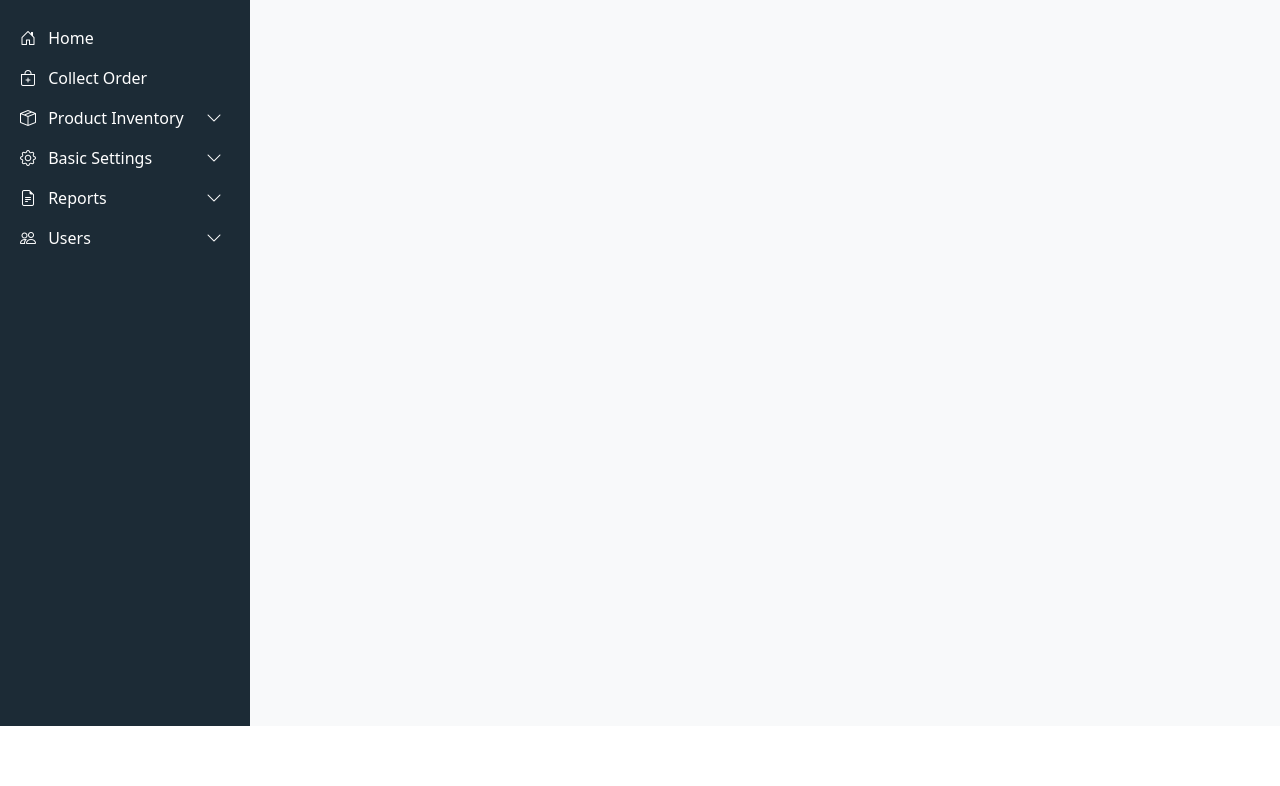
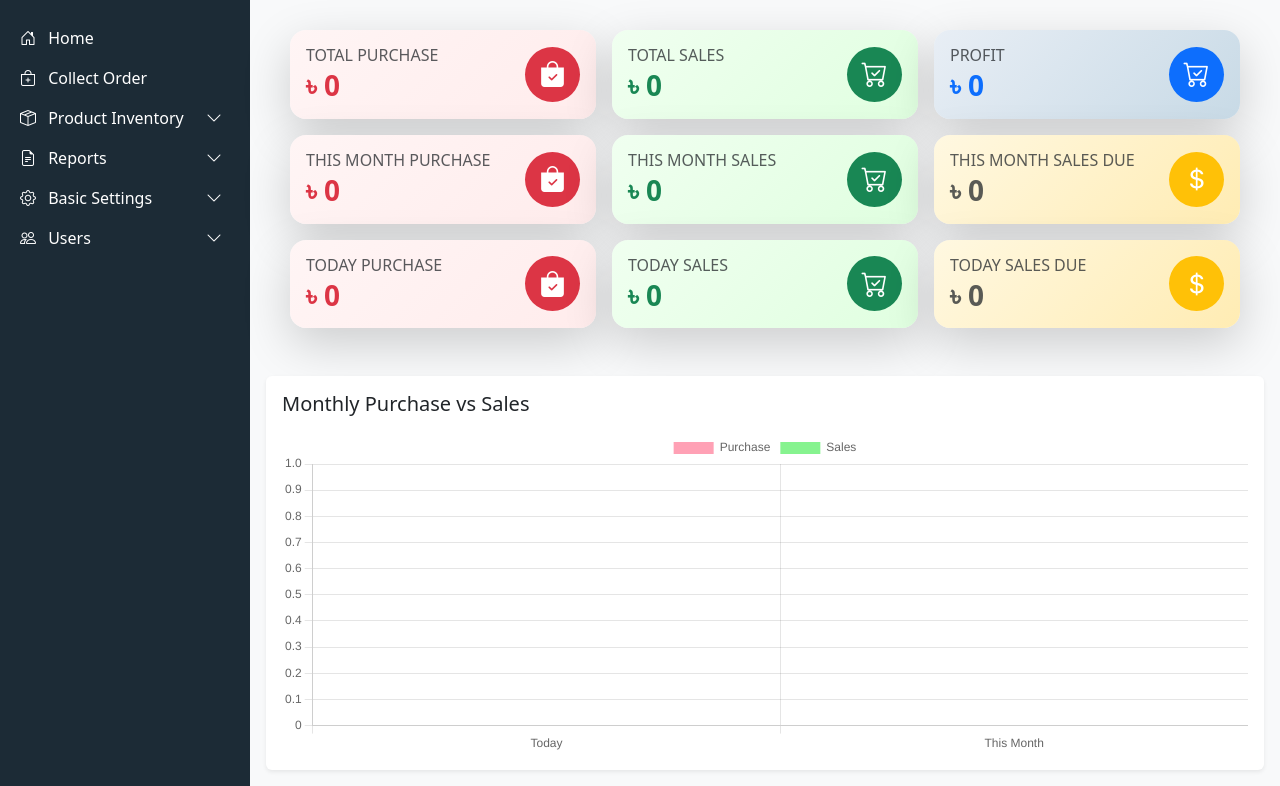
Before and after one commit to dhrubamajumder/inventory_system_with_role_permissions, a Django app: page /dashboard/ in a window 1280 px wide. Shown: the part 130-916 px from the top of the page. Before the commit the page ends 856 px from the top, so only its background shows below. Run offline with Django 5.2, Linux system fonts and the light colour scheme; the visitor is signed in with stand-in values (Sample User, id 1); data that the repository does not hold is empty.

Commit message:
dashboard update

```diff
--- /dev/null
+++ b/accounts/templates/auths/admin_dashboard.html
@@ -0,0 +1,258 @@
+{% extends 'base.html' %}
+{% block content %}
+<h1>Dashboard Page</h1>
+
+<style>
+.total-purchase-card {
+  background: linear-gradient(135deg, #fff5f5, #ffecec);
+  transition: transform 0.3s ease, box-shadow 0.3s ease;
+  border-radius: 16px;
+}
+
+.total-sales-card {
+  background: linear-gradient(135deg, #f0fff0, #e0ffe0);
+  transition: transform 0.3s ease, box-shadow 0.3s ease;
+  border-radius: 16px;
+}
+
+.total-profit-card {
+  background: linear-gradient(135deg, #e8eef5, #c8dae6);
+  transition: transform 0.3s ease, box-shadow 0.3s ease;
+  border-radius: 16px;
+}
+
+
+.total-due-card {
+  background: linear-gradient(135deg, #fff8e1, #ffecb3);
+  transition: transform 0.3s ease, box-shadow 0.3s ease;
+  border-radius: 16px;
+}
+
+.total-due-card:hover,
+.total-profit-card:hover,
+.total-sales-card:hover,
+.total-purchase-card:hover {
+  transform: translateY(-5px);
+  box-shadow: 0 12px 25px rgba(0,0,0,0.15);
+}
+
+.icon-box {
+  width: 55px;
+  height: 55px;
+  border-radius: 50%;
+  display: flex;
+  align-items: center;
+  justify-content: center;
+  font-size: 26px;
+}
+</style>
+
+<body class="bg-light">
+<div class="container-fluid p-4">
+  <!-- Cards -->
+  <div class="row g-3 mb-4">
+    <!-- Total Purchase -->
+    <div class="col-md-4">
+      <div class="card border-0 shadow-lg h-100 total-purchase-card">
+        <div class="card-body d-flex align-items-center justify-content-between">
+          <div>
+            <h6 class="text-uppercase text-muted mb-1">Total Purchase</h6>
+            <h3 class="fw-bold text-danger mb-0">
+              ৳ {{ total_purchase }}
+            </h3>
+          </div>
+          <div class="icon-box bg-danger text-white">
+            <i class="bi bi-bag-check-fill"></i>
+          </div>
+        </div>
+      </div>
+    </div>
+
+ {% comment %} <!-------------- Total Sales ----------> {% endcomment %}
+    <div class="col-md-4">
+      <div class="card border-0 shadow-lg h-100 total-sales-card">
+        <div class="card-body d-flex align-items-center justify-content-between">
+          <div>
+            <h6 class="text-uppercase text-muted mb-1">Total Sales</h6>
+            <h3 class="fw-bold text-success mb-0">
+              ৳ {{ total_sales }}
+            </h3>
+          </div>
+          <div class="icon-box bg-success text-white">
+            <i class="bi bi-cart-check"></i>
+          </div>
+        </div>
+      </div>
+    </div>
+
+    <!-- Profit -->
+    <div class="col-md-4">
+      <div class="card border-0 shadow-lg h-100 total-profit-card">
+        <div class="card-body d-flex align-items-center justify-content-between">
+          <div>
+            <h6 class="text-uppercase text-muted mb-1">Profit</h6>
+            <h3 class="fw-bold text-primary mb-0">
+              ৳ {{ profit }}
+            </h3>
+          </div>
+          <div class="icon-box bg-primary text-white">
+            <i class="bi bi-cart-check"></i>
+          </div>
+        </div>
+      </div>
+    </div>
+
+
+        <!-- This Month Purchase -->
+    <div class="col-md-4">
+      <div class="card border-0 shadow-lg h-100 total-purchase-card">
+        <div class="card-body d-flex align-items-center justify-content-between">
+          <div>
+            <h6 class="text-uppercase text-muted mb-1">This Month Purchase</h6>
+            <h3 class="fw-bold text-danger mb-0">
+              ৳ {{ month_purchase }}
+            </h3>
+          </div>
+          <div class="icon-box bg-danger text-white">
+            <i class="bi bi-bag-check-fill"></i>
+          </div>
+        </div>
+      </div>
+    </div>
+
+            <!-- This Month Sales -->
+    <div class="col-md-4">
+      <div class="card border-0 shadow-lg h-100 total-sales-card">
+        <div class="card-body d-flex align-items-center justify-content-between">
+          <div>
+            <h6 class="text-uppercase text-muted mb-1">This Month Sales</h6>
+            <h3 class="fw-bold text-success mb-0">
+              ৳ {{ month_sales }}
+            </h3>
+          </div>
+          <div class="icon-box bg-success text-white">
+            <i class="bi bi-cart-check"></i>
+          </div>
+        </div>
+      </div>
+    </div>
+
+    <!-- This Month Sales -->
+    <div class="col-md-4">
+      <div class="card border-0 shadow-lg h-100 total-due-card">
+        <div class="card-body d-flex align-items-center justify-content-between">
+          <div>
+            <h6 class="text-uppercase text-muted mb-1">This Month Sales Due</h6>
+            <h3 class="fw-bold text-muted mb-0">
+              ৳ 0
+            </h3>
+          </div>
+          <div class="icon-box bg-warning text-white">
+            <i class="bi bi-currency-dollar"></i>
+          </div>
+        </div>
+      </div>
+    </div>
+
+    <!-- Today Purchase -->
+    <div class="col-md-4">
+      <div class="card border-0 shadow-lg h-100 total-purchase-card">
+        <div class="card-body d-flex align-items-center justify-content-between">
+          <div>
+            <h6 class="text-uppercase text-muted mb-1">Today Purchase</h6>
+            <h3 class="fw-bold text-danger mb-0">
+              ৳ {{ today_purchase }}
+            </h3>
+          </div>
+          <div class="icon-box bg-danger text-white">
+            <i class="bi bi-bag-check-fill"></i>
+          </div>
+        </div>
+      </div>
+    </div>
+
+    <!-- Today Sales -->
+    <div class="col-md-4">
+      <div class="card border-0 shadow-lg h-100 total-sales-card">
+        <div class="card-body d-flex align-items-center justify-content-between">
+          <div>
+            <h6 class="text-uppercase text-muted mb-1">Today Sales</h6>
+            <h3 class="fw-bold text-success mb-0">
+              ৳ {{ today_sales }}
+            </h3>
+          </div>
+          <div class="icon-box bg-success text-white">
+            <i class="bi bi-cart-check"></i>
+          </div>
+        </div>
+      </div>
+    </div>
+
+      <!-- Today Sales Due -->
+    <div class="col-md-4">
+      <div class="card border-0 shadow-lg h-100 total-due-card">
+        <div class="card-body d-flex align-items-center justify-content-between">
+          <div>
+            <h6 class="text-uppercase text-muted mb-1">Today Sales Due</h6>
+            <h3 class="fw-bold text-muted mb-0">
+              ৳ 0
+            </h3>
+          </div>
+          <div class="icon-box bg-warning text-white">
+            <i class="bi bi-currency-dollar"></i>
+          </div>
+        </div>
+      </div>
+    </div>
+
+
+  </div>
+</div>
+
+
+
+  <!-- Chart -->
+  <div class="card shadow-sm border-0">
+    <div class="card-body">
+      <h5 class="mb-3">Monthly Purchase vs Sales</h5>
+      <canvas id="dashboardChart" height="100"></canvas>
+    </div>
+  </div>
+
+</div>
+
+<script>
+const labels = ['Today', 'This Month'];
+
+const purchaseData = [{{ today_purchase }}, {{ month_purchase }}];
+const salesData = [{{ today_sales }}, {{ month_sales }}];
+
+new Chart(document.getElementById('dashboardChart'), {
+  type: 'bar',
+  data: {
+    labels: labels,
+    datasets: [
+      {
+        label: 'Purchase',
+        data: purchaseData,
+        backgroundColor: 'rgba(255, 99, 132, 0.6)'
+      },
+      {
+        label: 'Sales',
+        data: salesData,
+        backgroundColor: 'rgba(54, 235, 69, 0.6)'
+      }
+    ]
+  },
+  options: {
+    responsive: true,
+    scales: {
+      y: { beginAtZero: true }
+    }
+  }
+});
+
+</script>
+
+
+{% endblock %}
--- a/accounts/templates/auths/home.html
+++ b/accounts/templates/auths/home.html
@@ -1,4 +1,105 @@
 {% extends 'base.html' %}
 {% block content %}
 <h1>Dashboard Page</h1>
+
+
+
+</head>
+
+<body class="bg-light">
+
+<div class="container-fluid p-4">
+
+  <!-- Cards -->
+  <div class="row g-3 mb-4">
+
+  <!-- Total Purchase -->
+  <div class="col-md-4">
+    <div class="card shadow-sm border-0">
+      <div class="card-body">
+        <h6>Total Purchase</h6>
+        <h3 class="text-danger">৳ {{ total_purchase }}</h3>
+      </div>
+    </div>
+  </div>
+
+  <!-- Total Sales -->
+  <div class="col-md-4">
+    <div class="card shadow-sm border-0">
+      <div class="card-body">
+        <h6>Total Sales</h6>
+        <h3 class="text-success">৳ {{ total_sales }}</h3>
+      </div>
+    </div>
+  </div>
+
+  <!-- Profit -->
+  <div class="col-md-4">
+    <div class="card shadow-sm border-0">
+      <div class="card-body">
+        <h6>Profit</h6>
+        <h3 class="text-primary">৳ {{ profit }}</h3>
+      </div>
+    </div>
+  </div>
+
+  <!-- Today Purchase -->
+  <div class="col-md-4">
+    <div class="card shadow-sm border-0">
+      <div class="card-body">
+        <h6>Today Purchase</h6>
+        <h3 class="text-warning">৳ {{ today_purchase }}</h3>
+      </div>
+    </div>
+  </div>
+
+  <!-- Today Sales -->
+  <div class="col-md-4">
+    <div class="card shadow-sm border-0">
+      <div class="card-body">
+        <h6>Today Sales</h6>
+        <h3 class="text-info">৳ {{ today_sales }}</h3>
+      </div>
+    </div>
+  </div>
+
+  <!-- This Month Purchase -->
+  <div class="col-md-4">
+    <div class="card shadow-sm border-0">
+      <div class="card-body">
+        <h6>This Month Purchase</h6>
+        <h3 class="text-danger">৳ {{ month_purchase }}</h3>
+      </div>
+    </div>
+  </div>
+
+  <!-- This Month Sales -->
+  <div class="col-md-4">
+    <div class="card shadow-sm border-0">
+      <div class="card-body">
+        <h6>This Month Sales</h6>
+        <h3 class="text-success">৳ {{ month_sales }}</h3>
+      </div>
+    </div>
+  </div>
+
+</div>
+
+
+
+
+  <!-- Chart -->
+  <div class="card shadow-sm border-0">
+    <div class="card-body">
+      <h5 class="mb-3">Monthly Purchase vs Sales</h5>
+      <canvas id="dashboardChart" height="100"></canvas>
+    </div>
+  </div>
+
+</div>
+
+</script>
+
+
+
 {% endblock %}
--- a/accounts/templates/base.html
+++ b/accounts/templates/base.html
@@ -6,6 +6,8 @@
 <title>Inventory Dashboard</title>
 <link href="https://cdn.jsdelivr.net/npm/bootstrap@5.3.2/dist/css/bootstrap.min.css" rel="stylesheet">
 <link href="https://cdn.jsdelivr.net/npm/bootstrap-icons@1.11.1/font/bootstrap-icons.css" rel="stylesheet">
+<script src="https://cdn.jsdelivr.net/npm/chart.js"></script>
+
 
 <style>
 body {
@@ -129,34 +131,7 @@ a[aria-expanded="true"] .rotate-icon {
                 </li>
                 {% endwith %}
 
-
-                {% with request.resolver_match.url_name as url_name %}
-                <li class="nav-item">
-                    <a class="nav-link d-flex justify-content-between align-items-center
-                        {% if url_name in 'product_create product_list category_create category_list supplier_create supplier_list system_list' %} active bg-secondary {% endif %}" data-bs-toggle="collapse" href="#accountsMenu" aria-expanded="{% if url_name in 'product_create product_list category_create category_list supplier_create supplier_list stock_list system_list' %}true{% else %}false{% endif %}">
-                        <span><i class="bi bi-gear"></i> Basic Settings</span><i class="bi bi-chevron-down rotate-icon"></i></a>
-
-                    <div class="collapse {% if url_name in 'product_create product_list category_create category_list supplier_create supplier_list system_list' %}show{% endif %}" id="accountsMenu">
-                        <ul class="nav flex-column bg-dark ms-3">
-                            <li><a class="nav-link {% if url_name == 'category_create' %}active text-info{% endif %}" href="{% url 'category_create' %}"> Category </a></li>
-
-                            <li><a class="nav-link {% if url_name == 'category_list' %}active text-info{% endif %}" href="{% url 'category_list' %}"> Category List </a></li>
-
-                            <li><a class="nav-link {% if url_name == 'product_create' %}active text-info{% endif %}" href="{% url 'product_create' %}"> Product Create </a></li>
-
-                            <li><a class="nav-link {% if url_name == 'product_list' %}active text-info{% endif %}" href="{% url 'product_list' %}"> Products List </a></li>
-
-                            <li><a class="nav-link {% if url_name == 'supplier_create' %}active text-info{% endif %}" href="{% url 'supplier_create' %}"> Supplier Create </a></li>
-
-                            <li><a class="nav-link {% if url_name == 'supplier_list' %}active text-info{% endif %}" href="{% url 'supplier_list' %}"> Supplier List </a></li>
-
-                            <li><a class="nav-link mb-3 {% if url_name == 'system_list' %}active text-info{% endif %}" href="{% url 'system_list' %}"> System Settings </a></li>
-                        </ul>
-                    </div>
-                </li>
-                {% endwith %}
-
-{% comment %} ====================================   Report =============================== {% endcomment %}
+                {% comment %} ====================================   Report =============================== {% endcomment %}
                 <li class="nav-item">
                     <a class="nav-link d-flex justify-content-between align-items-center
                     {% if request.resolver_match.url_name in 'sales_report stock_list ' %}
@@ -191,6 +166,34 @@ a[aria-expanded="true"] .rotate-icon {
                         </ul>
                     </div>
                 </li>
+
+                {% with request.resolver_match.url_name as url_name %}
+                <li class="nav-item">
+                    <a class="nav-link d-flex justify-content-between align-items-center
+                        {% if url_name in 'product_create product_list category_create category_list supplier_create supplier_list system_list' %} active bg-secondary {% endif %}" data-bs-toggle="collapse" href="#accountsMenu" aria-expanded="{% if url_name in 'product_create product_list category_create category_list supplier_create supplier_list stock_list system_list' %}true{% else %}false{% endif %}">
+                        <span><i class="bi bi-gear"></i> Basic Settings</span><i class="bi bi-chevron-down rotate-icon"></i></a>
+
+                    <div class="collapse {% if url_name in 'product_create product_list category_create category_list supplier_create supplier_list system_list' %}show{% endif %}" id="accountsMenu">
+                        <ul class="nav flex-column bg-dark ms-3">
+                            <li><a class="nav-link {% if url_name == 'category_create' %}active text-info{% endif %}" href="{% url 'category_create' %}"> Category </a></li>
+
+                            <li><a class="nav-link {% if url_name == 'category_list' %}active text-info{% endif %}" href="{% url 'category_list' %}"> Category List </a></li>
+
+                            <li><a class="nav-link {% if url_name == 'product_create' %}active text-info{% endif %}" href="{% url 'product_create' %}"> Product Create </a></li>
+
+                            <li><a class="nav-link {% if url_name == 'product_list' %}active text-info{% endif %}" href="{% url 'product_list' %}"> Products List </a></li>
+
+                            <li><a class="nav-link {% if url_name == 'supplier_create' %}active text-info{% endif %}" href="{% url 'supplier_create' %}"> Supplier Create </a></li>
+
+                            <li><a class="nav-link {% if url_name == 'supplier_list' %}active text-info{% endif %}" href="{% url 'supplier_list' %}"> Supplier List </a></li>
+
+                            <li><a class="nav-link mb-3 {% if url_name == 'system_list' %}active text-info{% endif %}" href="{% url 'system_list' %}"> System Settings </a></li>
+                        </ul>
+                    </div>
+                </li>
+                {% endwith %}
+
+
 {% comment %} ========================   Users   ============================= {% endcomment %}
                 <li class="nav-item">
                     <a class="nav-link d-flex justify-content-between align-items-center
@@ -357,7 +360,7 @@ a[aria-expanded="true"] .rotate-icon {
     </div>
 
 <script src="https://cdn.jsdelivr.net/npm/bootstrap@5.3.2/dist/js/bootstrap.bundle.min.js"></script>
-
+<script src="https://cdn.jsdelivr.net/npm/chart.js"></script>
 
 </body>
 </html>
--- a/accounts/views.py
+++ b/accounts/views.py
@@ -4,9 +4,12 @@ from .forms import RegisterForm
 from django.contrib.auth.models import User
 from django.contrib.auth.decorators import login_required
 from django.contrib.auth import login, logout
-# from .models import Category, Product, Purchase
-# from .models import Purchase, Stock
-
+from decimal import Decimal
+from collections import defaultdict
+from products.models import Purchase, Order  # Import from products app
+from django.db.models import Sum
+from django.db.models.functions import TruncMonth
+from django.utils import timezone
 
 
 def register_view(request):
@@ -48,4 +51,50 @@ def logout_view(request):
 
 @login_required
 def dashboard(request):
-    return render(request, 'auths/home.html')
+    today = timezone.now().date()
+    first_day_month = today.replace(day=1)
+
+    # All purchases
+    purchases = Purchase.objects.prefetch_related('items__product')
+
+    total_purchase = Decimal(sum([p.total for p in purchases]))
+    total_sales = Decimal(Order.objects.filter(status='completed').aggregate(total=Sum('grand_total'))['total'] or 0)
+    profit = total_sales - total_purchase
+
+    # Today purchase & sales
+    today_purchase = Decimal(sum([p.total for p in purchases if p.purchase_date.date() == today]))
+    today_sales = Decimal(Order.objects.filter(status='completed', created_at__date=today).aggregate(total=Sum('grand_total'))['total'] or 0)
+
+    # This month purchase & sales
+    month_purchase = Decimal(sum([p.total for p in purchases if p.purchase_date.date() >= first_day_month]))
+    month_sales = Decimal(Order.objects.filter(status='completed', created_at__date__gte=first_day_month).aggregate(total=Sum('grand_total'))['total'] or 0)
+
+    # Chart data (monthly)
+    from django.db.models.functions import TruncMonth
+    purchase_chart = (
+        Purchase.objects
+        .annotate(month=TruncMonth('purchase_date'))
+        .values('month')
+        .annotate(total=Sum('total_amount'))
+        .order_by('month')
+    )
+
+    sales_chart = (
+        Order.objects.filter(status='completed')
+        .annotate(month=TruncMonth('created_at'))
+        .values('month')
+        .annotate(total=Sum('grand_total'))
+        .order_by('month')
+    )
+
+    return render(request, 'auths/admin_dashboard.html', {
+        'total_purchase': total_purchase,
+        'total_sales': total_sales,
+        'profit': profit,
+        'today_purchase': today_purchase,
+        'today_sales': today_sales,
+        'month_purchase': month_purchase,
+        'month_sales': month_sales,
+        'purchase_chart': purchase_chart,
+        'sales_chart': sales_chart,
+    })
--- a/products/templates/purchase/purchase_list.html
+++ b/products/templates/purchase/purchase_list.html
@@ -66,7 +66,7 @@
                     <td>৳ {{ purchase.total }}</td>
 
                     <!-- Date -->
-                    <td>{{ purchase.purchase_date|date:"Y-m-d H:i" }}</td>
+                    <td>{{ purchase.purchase_date|date:"Y-m-d h:i" }}</td>
 
                     <!-- Created By -->
                     <td>
--- a/products/urls.py
+++ b/products/urls.py
@@ -62,5 +62,7 @@ urlpatterns = [
 
     path('sales/report/', views.sales_report_list, name='sales_report'),
 
+    path('dashboard/', views.admin_dashboard, name='admin_dashboard'),
+
 
 ]
```
Also changed, not shown: products/models.py (+5 -2 lines), products/templates/dashboard/admin_dashboard.html (added, +93 -0 lines), products/views.py (+59 -1 lines), products/migrations/0005_alter_systemsettings_logo.py (deleted), products/migrations/0005_order_purchase_total_amount_and_more.py, products/migrations/0006_alter_order_created_at.py (added), products/migrations/0006_alter_purchaseitem_quantity.py (deleted), products/migrations/0007_alter_purchase_purchase_date.py (added), products/migrations/0008_alter_purchase_total_amount.py (added), products/migrations/0009_alter_purchase_purchase_date.py (added), products/migrations/0010_alter_purchase_purchase_date.py (added).
